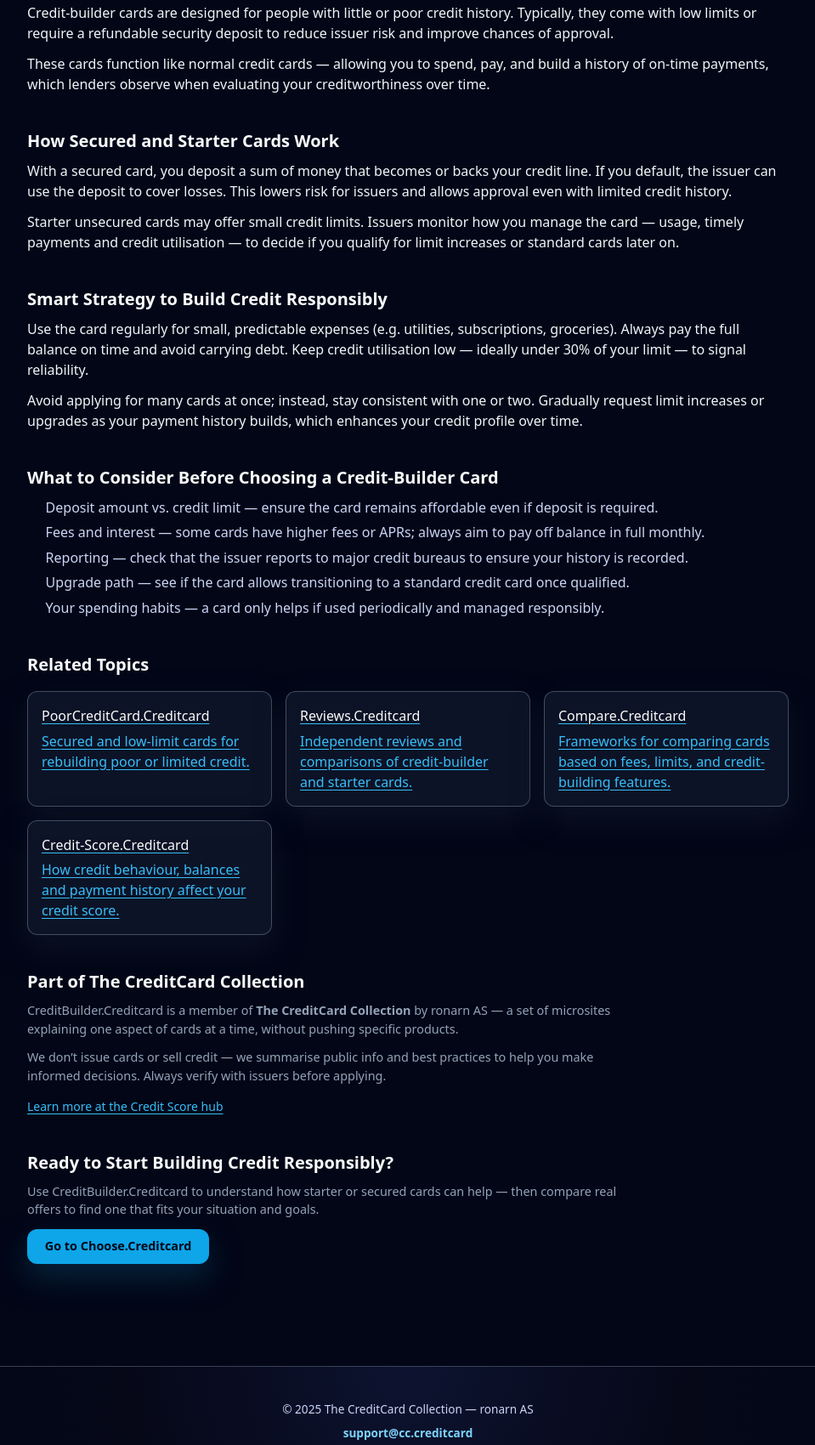
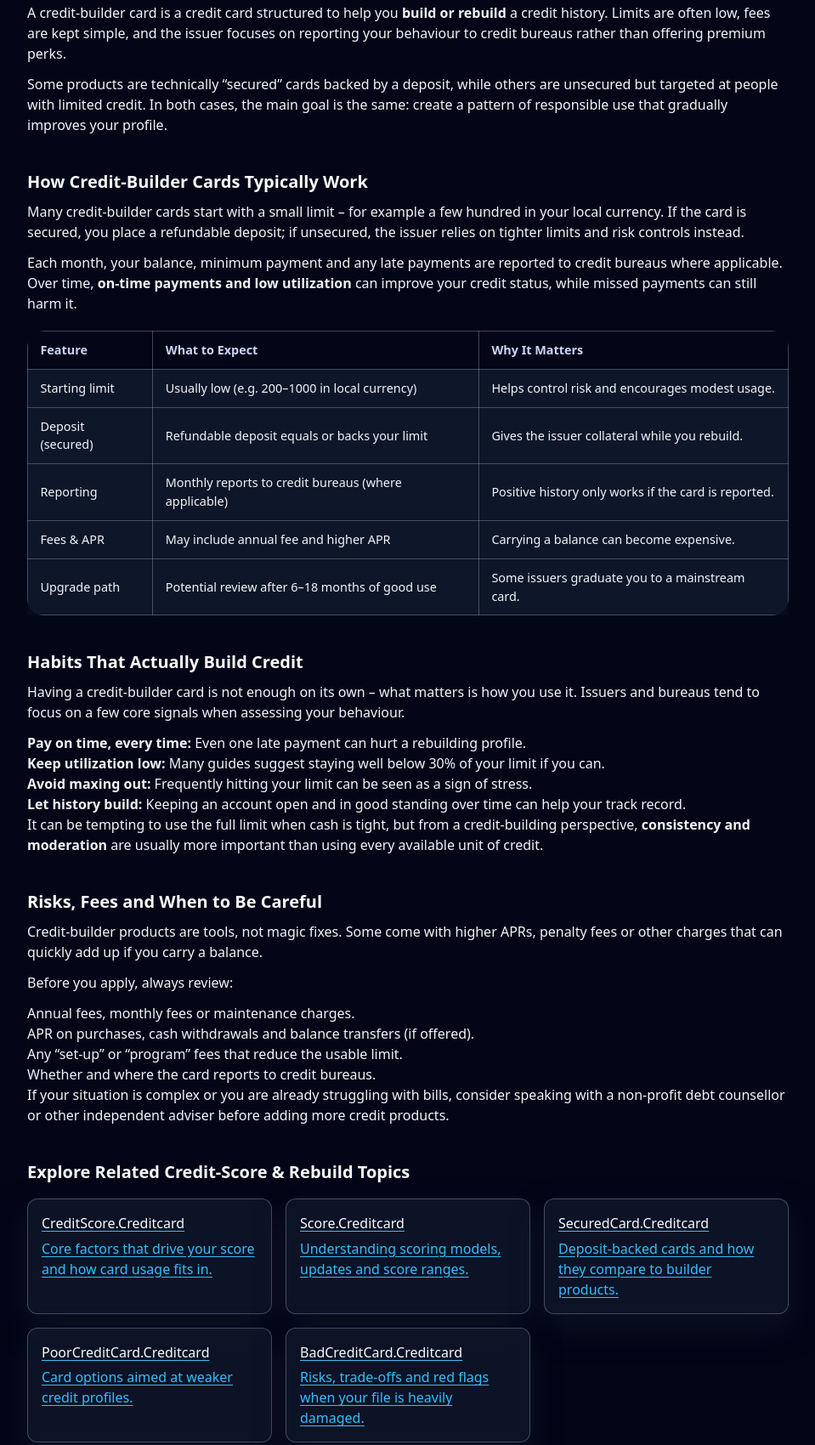
Before and after one commit to ChooseCreditCard/creditbuilder.creditcard, a plain HTML site: page index.html in a window 1280 px wide. Shown: the part 503-2203 px from the top of the page at 85% size, without its empty margins (160-1119 px from the left). Drawn offline with nearby package versions, Linux system fonts and the light colour scheme.

Commit message:
Update index.html

```diff
--- a/index.html
+++ b/index.html
@@ -4,22 +4,22 @@
   <meta charset="UTF-8" />
   <meta name="viewport" content="width=device-width, initial-scale=1" />
 
-  <title>CreditBuilder.Creditcard – Building or Rebuilding Credit with Cards</title>
-  <meta name="description" content="Understand how credit-builder credit cards work: reporting history, secured cards, credit limits, usage strategies and how they help improve your credit profile over time." />
+  <title>CreditBuilder.Creditcard – How Credit-Building Cards Work</title>
+  <meta name="description" content="Understand how credit-builder credit cards work: deposits, limits, reporting, fees and habits that actually improve your credit profile over time. Neutral, educational overview." />
   <meta name="robots" content="index,follow" />
   <link rel="canonical" href="https://creditbuilder.creditcard/" />
 
   <!-- Open Graph -->
-  <meta property="og:title" content="CreditBuilder.Creditcard – Smart Credit-Building Card Options & Strategies" />
-  <meta property="og:description" content="Neutral guide to credit-builder cards: what to look for, how secured and starter cards work, payment habits that build credit, and how to avoid common pitfalls." />
+  <meta property="og:title" content="CreditBuilder.Creditcard – Credit-Building Cards Explained" />
+  <meta property="og:description" content="Independent explanation of credit-builder and rebuild cards – how deposits, limits, utilization and on-time payments affect your credit profile." />
   <meta property="og:type" content="website" />
   <meta property="og:url" content="https://creditbuilder.creditcard/" />
   <meta property="og:image" content="https://choose.creditcard/preview.png?utm_source=creditbuilder.creditcard&utm_medium=referral&utm_campaign=og_image" />
 
   <!-- Twitter -->
   <meta name="twitter:card" content="summary_large_image" />
-  <meta name="twitter:title" content="CreditBuilder.Creditcard – Building Credit with Cards" />
-  <meta name="twitter:description" content="How to use secured or low-limit cards responsibly to build or rebuild credit, plus tips on credit utilisation, reporting and long-term strategy." />
+  <meta name="twitter:title" content="CreditBuilder.Creditcard – Credit-Building Cards Explained" />
+  <meta name="twitter:description" content="How credit-builder cards report to bureaus, how limits are set, and which habits matter most when you’re rebuilding." />
   <meta name="twitter:image" content="https://choose.creditcard/preview.png?utm_source=creditbuilder.creditcard&utm_medium=referral&utm_campaign=twitter_image" />
 
   <!-- GA4 -->
@@ -31,13 +31,12 @@
     gtag('config', 'G-64FE63JQ3H');
   </script>
 
-  <!-- Tailwind -->
+  <!-- Tailwind for utility classes -->
   <script src="https://cdn.tailwindcss.com"></script>
 
   <!-- Shared minisite styles -->
   <link rel="stylesheet" href="./styles.css" />
 </head>
-
 <body class="bg-slate-950 text-slate-100">
   <header class="site-header">
     <div class="nav-inner max-w-6xl">
@@ -45,13 +44,13 @@
         <div class="cc-logo">CC</div>
         <div class="brand-text">
           <div class="brand-title">CreditBuilder.Creditcard</div>
-          <div class="brand-subtitle">Rebuild or Establish Credit via Cards</div>
+          <div class="brand-subtitle">Credit-Building & Rebuild Cards Explained</div>
         </div>
       </div>
       <nav class="nav-links" aria-label="Page navigation">
         <a href="#overview">Overview</a>
         <a href="#mechanics">How It Works</a>
-        <a href="#strategy">Credit-Building Strategy</a>
+        <a href="#habits">Habits & Risks</a>
       </nav>
     </div>
   </header>
@@ -67,107 +66,160 @@
     <!-- Hero -->
     <section class="hero">
       <div class="hero-content">
-        <h1>How to Use Credit Cards to Build or Rebuild Your Credit</h1>
-      <p class="hero-lead">
-        This guide explains how “credit-builder” cards work — whether you have no history or a damaged credit record — and how consistent, responsible use can gradually improve your credit profile over time.
-      </p>
-      <a class="cta" href="https://choose.creditcard/?utm_source=creditbuilder.creditcard&utm_medium=referral&utm_campaign=hero_cta">
-        Explore starter and secured cards
-      </a>
-    </div>
+        <h1>How Credit-Builder Cards Help Rebuild Your Profile</h1>
+        <p class="hero-lead">
+          Credit-builder cards are designed for people with thin, damaged or rebuilding credit files. This page explains how deposits, limits, utilization and on-time payments work together – and what to check before you apply.
+        </p>
+        <a class="cta" href="https://choose.creditcard/credit-score/?utm_source=creditbuilder.creditcard&utm_medium=referral&utm_campaign=hero_cta">
+          Compare credit-building card structures
+        </a>
+      </div>
     </section>
 
     <!-- Overview -->
     <section id="overview" class="section">
       <h2>What Is a Credit-Builder Card?</h2>
-      <p>Credit-builder cards are designed for people with little or poor credit history. Typically, they come with low limits or require a refundable security deposit to reduce issuer risk and improve chances of approval.</p>
-      <p>These cards function like normal credit cards — allowing you to spend, pay, and build a history of on-time payments, which lenders observe when evaluating your creditworthiness over time.</p>
+      <p>A credit-builder card is a credit card structured to help you <strong>build or rebuild</strong> a credit history. Limits are often low, fees are kept simple, and the issuer focuses on reporting your behaviour to credit bureaus rather than offering premium perks.</p>
+      <p>Some products are technically “secured” cards backed by a deposit, while others are unsecured but targeted at people with limited credit. In both cases, the main goal is the same: create a pattern of responsible use that gradually improves your profile.</p>
     </section>
 
     <!-- Mechanics -->
     <section id="mechanics" class="section">
-      <h2>How Secured and Starter Cards Work</h2>
-      <p>With a secured card, you deposit a sum of money that becomes or backs your credit line. If you default, the issuer can use the deposit to cover losses. This lowers risk for issuers and allows approval even with limited credit history.</p>
-      <p>Starter unsecured cards may offer small credit limits. Issuers monitor how you manage the card — usage, timely payments and credit utilisation — to decide if you qualify for limit increases or standard cards later on.</p>
+      <h2>How Credit-Builder Cards Typically Work</h2>
+      <p>Many credit-builder cards start with a small limit – for example a few hundred in your local currency. If the card is secured, you place a refundable deposit; if unsecured, the issuer relies on tighter limits and risk controls instead.</p>
+      <p>Each month, your balance, minimum payment and any late payments are reported to credit bureaus where applicable. Over time, <strong>on-time payments and low utilization</strong> can improve your credit status, while missed payments can still harm it.</p>
+      <div class="table-wrap">
+        <table class="table">
+          <thead>
+            <tr>
+              <th>Feature</th>
+              <th>What to Expect</th>
+              <th>Why It Matters</th>
+            </tr>
+          </thead>
+          <tbody>
+            <tr>
+              <td>Starting limit</td>
+              <td>Usually low (e.g. 200–1000 in local currency)</td>
+              <td>Helps control risk and encourages modest usage.</td>
+            </tr>
+            <tr>
+              <td>Deposit (secured)</td>
+              <td>Refundable deposit equals or backs your limit</td>
+              <td>Gives the issuer collateral while you rebuild.</td>
+            </tr>
+            <tr>
+              <td>Reporting</td>
+              <td>Monthly reports to credit bureaus (where applicable)</td>
+              <td>Positive history only works if the card is reported.</td>
+            </tr>
+            <tr>
+              <td>Fees &amp; APR</td>
+              <td>May include annual fee and higher APR</td>
+              <td>Carrying a balance can become expensive.</td>
+            </tr>
+            <tr>
+              <td>Upgrade path</td>
+              <td>Potential review after 6–18 months of good use</td>
+              <td>Some issuers graduate you to a mainstream card.</td>
+            </tr>
+          </tbody>
+        </table>
+      </div>
     </section>
 
-    <!-- Strategy -->
-    <section class="section">
-      <h2>Smart Strategy to Build Credit Responsibly</h2>
-      <p>Use the card regularly for small, predictable expenses (e.g. utilities, subscriptions, groceries). Always pay the full balance on time and avoid carrying debt. Keep credit utilisation low — ideally under 30% of your limit — to signal reliability.</p>
-      <p>Avoid applying for many cards at once; instead, stay consistent with one or two. Gradually request limit increases or upgrades as your payment history builds, which enhances your credit profile over time.</p>
+    <!-- Habits & risks -->
+    <section id="habits" class="section">
+      <h2>Habits That Actually Build Credit</h2>
+      <p>Having a credit-builder card is not enough on its own – what matters is how you use it. Issuers and bureaus tend to focus on a few core signals when assessing your behaviour.</p>
+      <ul>
+        <li><strong>Pay on time, every time:</strong> Even one late payment can hurt a rebuilding profile.</li>
+        <li><strong>Keep utilization low:</strong> Many guides suggest staying well below 30% of your limit if you can.</li>
+        <li><strong>Avoid maxing out:</strong> Frequently hitting your limit can be seen as a sign of stress.</li>
+        <li><strong>Let history build:</strong> Keeping an account open and in good standing over time can help your track record.</li>
+      </ul>
+      <p>It can be tempting to use the full limit when cash is tight, but from a credit-building perspective, <strong>consistency and moderation</strong> are usually more important than using every available unit of credit.</p>
     </section>
 
-    <!-- Comparison & Considerations -->
     <section class="section">
-      <h2>What to Consider Before Choosing a Credit-Builder Card</h2>
-      <ul class="list">
-        <li>Deposit amount vs. credit limit — ensure the card remains affordable even if deposit is required.</li>
-        <li>Fees and interest — some cards have higher fees or APRs; always aim to pay off balance in full monthly.</li>
-        <li>Reporting — check that the issuer reports to major credit bureaus to ensure your history is recorded.</li>
-        <li>Upgrade path — see if the card allows transitioning to a standard credit card once qualified.</li>
-        <li>Your spending habits — a card only helps if used periodically and managed responsibly.</li>
+      <h2>Risks, Fees and When to Be Careful</h2>
+      <p>Credit-builder products are tools, not magic fixes. Some come with higher APRs, penalty fees or other charges that can quickly add up if you carry a balance.</p>
+      <p>Before you apply, always review:</p>
+      <ul>
+        <li>Annual fees, monthly fees or maintenance charges.</li>
+        <li>APR on purchases, cash withdrawals and balance transfers (if offered).</li>
+        <li>Any “set-up” or “program” fees that reduce the usable limit.</li>
+        <li>Whether and where the card reports to credit bureaus.</li>
       </ul>
+      <p>If your situation is complex or you are already struggling with bills, consider speaking with a non-profit debt counsellor or other independent adviser before adding more credit products.</p>
     </section>
 
-    <!-- Related Topics -->
+    <!-- Cluster links: related minisites -->
     <section class="section">
-      <h2>Related Topics</h2>
+      <h2>Explore Related Credit-Score & Rebuild Topics</h2>
       <div class="cluster-grid">
-        <a class="cluster-card" href="https://poorcreditcard.creditcard/?utm_source=creditbuilder.creditcard&utm_medium=referral&utm_campaign=cluster_poorcredit">
+        <a class="cluster-card" href="https://creditscore.creditcard/?utm_source=creditbuilder.creditcard&utm_medium=referral&utm_campaign=cluster_creditscore">
+          <h3>CreditScore.Creditcard</h3>
+          <p>Core factors that drive your score and how card usage fits in.</p>
+        </a>
+        <a class="cluster-card" href="https://score.creditcard/?utm_source=creditbuilder.creditcard&utm_medium=referral&utm_campaign=cluster_score">
+          <h3>Score.Creditcard</h3>
+          <p>Understanding scoring models, updates and score ranges.</p>
+        </a>
+        <a class="cluster-card" href="https://securedcard.creditcard/?utm_source=creditbuilder.creditcard&utm_medium=referral&utm_campaign=cluster_securedcard">
+          <h3>SecuredCard.Creditcard</h3>
+          <p>Deposit-backed cards and how they compare to builder products.</p>
+        </a>
+        <a class="cluster-card" href="https://poorcreditcard.creditcard/?utm_source=creditbuilder.creditcard&utm_medium=referral&utm_campaign=cluster_poorcreditcard">
           <h3>PoorCreditCard.Creditcard</h3>
-          <p>Secured and low-limit cards for rebuilding poor or limited credit.</p>
+          <p>Card options aimed at weaker credit profiles.</p>
         </a>
-        <a class="cluster-card" href="https://reviews.creditcard/?utm_source=creditbuilder.creditcard&utm_medium=referral&utm_campaign=cluster_reviews">
-          <h3>Reviews.Creditcard</h3>
-          <p>Independent reviews and comparisons of credit-builder and starter cards.</p>
-        </a>
-        <a class="cluster-card" href="https://compare.creditcard/?utm_source=creditbuilder.creditcard&utm_medium=referral&utm_campaign=cluster_compare">
-          <h3>Compare.Creditcard</h3>
-          <p>Frameworks for comparing cards based on fees, limits, and credit-building features.</p>
-        </a>
-        <a class="cluster-card" href="https://credit-score.creditcard/?utm_source=creditbuilder.creditcard&utm_medium=referral&utm_campaign=cluster_creditscore">
-          <h3>Credit-Score.Creditcard</h3>
-          <p>How credit behaviour, balances and payment history affect your credit score.</p>
+        <a class="cluster-card" href="https://badcreditcard.creditcard/?utm_source=creditbuilder.creditcard&utm_medium=referral&utm_campaign=cluster_badcreditcard">
+          <h3>BadCreditCard.Creditcard</h3>
+          <p>Risks, trade-offs and red flags when your file is heavily damaged.</p>
         </a>
       </div>
     </section>
 
-    <!-- Collection -->
+    <!-- Collection / hub snippet -->
     <section class="section">
       <h2>Part of The CreditCard Collection</h2>
       <p class="small">
-        CreditBuilder.Creditcard is a member of <strong>The CreditCard Collection</strong> by ronarn AS — a set of microsites explaining one aspect of cards at a time, without pushing specific products.
+        CreditBuilder.Creditcard is part of <strong>The CreditCard Collection</strong> — a network of focused minisites by ronarn AS. Each site explains one aspect of credit-card usage in clear, neutral language and then points you back to structured comparison hubs.
       </p>
       <p class="small">
-        We don’t issue cards or sell credit — we summarise public info and best practices to help you make informed decisions. Always verify with issuers before applying.
+        We do not issue cards or make lending decisions. This page summarises common structures of credit-builder and rebuild products, but every issuer has its own terms, pricing and eligibility criteria.
+      </p>
+      <p class="small">
+        Nothing here is financial advice. Always read the issuer’s documentation carefully and consider independent guidance if you’re unsure which option fits your situation.
       </p>
 
-      <!-- REQUIRED HUB SNIPPET – Credit Score hub -->
-      <div class="hub-link">
+      <!-- Official hub snippet: Credit Score & Rebuild hub -->
+      <div class="hub-link mt-4">
         <a href="https://choose.creditcard/credit-score/?utm_source=creditbuilder.creditcard&utm_medium=referral&utm_campaign=minisite_to_hub"
-           class="text-sm text-slate-600 hover:text-slate-900">
-          Learn more at the Credit Score hub
+           class="text-sm text-slate-400 hover:text-slate-100">
+          Learn more at the Credit Score &amp; Rebuild hub on Choose.Creditcard
         </a>
       </div>
     </section>
 
     <!-- Bottom CTA -->
     <section class="section">
-      <h2>Ready to Start Building Credit Responsibly?</h2>
+      <h2>Ready to Compare Credit-Building Card Structures?</h2>
       <p class="small">
-        Use CreditBuilder.Creditcard to understand how starter or secured cards can help — then compare real offers to find one that fits your situation and goals.
+        Use CreditBuilder.Creditcard to understand the mechanics — then visit the dedicated Credit Score &amp; Rebuild hub to see how different card types, limits and fee structures can affect your long-term profile when real products are added.
       </p>
-      <a class="cta" href="https://choose.creditcard/?utm_source=creditbuilder.creditcard&utm_medium=referral&utm_campaign=bottom_cta">
-        Go to Choose.Creditcard
+      <a class="cta" href="https://choose.creditcard/credit-score/?utm_source=creditbuilder.creditcard&utm_medium=referral&utm_campaign=bottom_cta">
+        Go to the Credit Score &amp; Rebuild hub
       </a>
     </section>
-
   </main>
 
   <footer class="mini-footer">
     <p class="mini-footer-main">© 2025 The CreditCard Collection — ronarn AS</p>
-  <p class="mini-footer-contact"><a href="mailto:support@cc.creditcard">support@cc.creditcard</a></p>
+    <p class="mini-footer-contact">
+      Contact: <a href="mailto:support@cc.creditcard">support@cc.creditcard</a>
+    </p>
   </footer>
 </body>
 </html>
```
